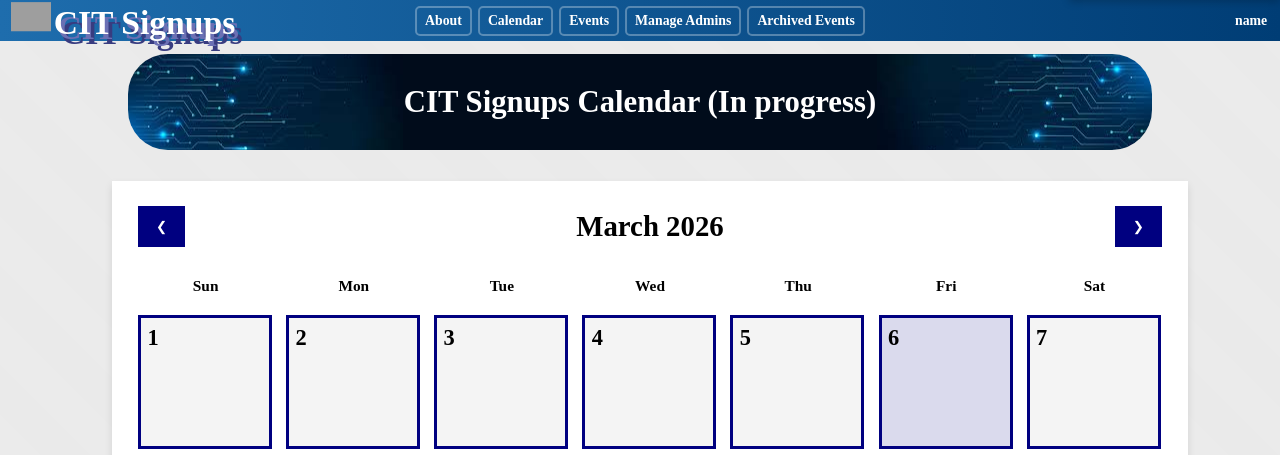
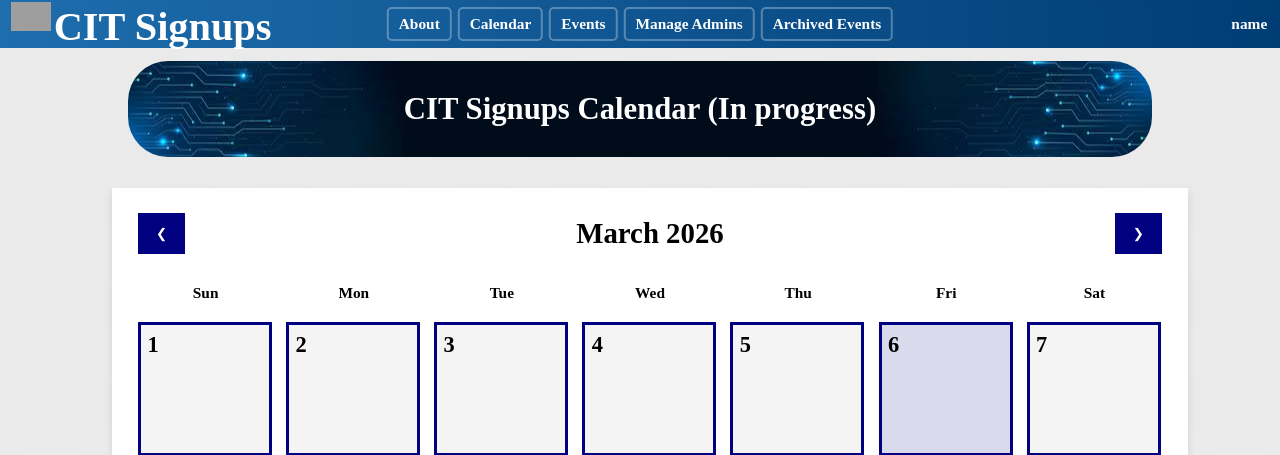
Before and after one commit to citdrhs/drsu, a Flask app: page /calendar in a window 1280 px wide. Shown: the top 455 px of the page. Run offline with Flask 3, Linux system fonts and the light colour scheme; the visitor is signed in with stand-in values (Sample User, id 1); data that the repository does not hold is empty; some libraries are stand-ins or nearby versions; grey boxes are pictures that could not be loaded.

Commit message:
Add files via upload

```diff
--- a/DRSU Sign-Ups Application/static/style.css
+++ b/DRSU Sign-Ups Application/static/style.css
@@ -27,7 +27,7 @@ body{
     margin: 0px;
     padding: 0px;
     width: 100%;
-    height: 7%;
+    height: 10.5%;
     top:0%;
     left: 0%;
     z-index: 5;
@@ -53,9 +53,9 @@ body{
 
 .headerItem {
     color: white;
-    font-size: 120%;
+    font-size: 130%;
     font-weight: bold;
-    padding: 8px 16px;
+    padding: 10px 18px;
     margin: 0;
     border: 2px solid rgba(255, 255, 255, 0.3);
     border-radius: 5px;
@@ -126,9 +126,8 @@ section a {
     font-weight:bolder;
     margin: 0px;
     margin-top: 1.7%;
-    font-size: 3.5vw;
+    font-size: 4vw;
     color: white;
-    text-shadow: 3.5px 5px rgb(107,112,180), 7px 10px rgb(56, 60, 128);
 }
 
 #calendarText {
@@ -520,11 +519,11 @@ section a {
     }
 
     .headerItem {
-        font-size: 1.8rem;
+        font-size: 1.95rem;
     }
 
     #CITSignups {
-        font-size: 2.2rem;
+        font-size: 2.5rem;
         margin-top: 1rem;
     }
 
@@ -648,11 +647,11 @@ section a {
     }
 
     .headerItem {
-        font-size: 2rem;
+        font-size: 2.1rem;
     }
 
     #CITSignups {
-        font-size: 2.5rem;
+        font-size: 2.8rem;
     }
 
     .eventTitle {
@@ -692,8 +691,8 @@ section a {
 
 @media (max-width: 1600px) {
     .headerItem {
-        font-size: 100%;
-        padding: 6px 10px;
+        font-size: 110%;
+        padding: 7px 12px;
     }
 
     #navLinks {
@@ -705,7 +704,7 @@ section a {
     }
 
     #CITSignups {
-        font-size: 2.8vw;
+        font-size: 3.3vw;
     }
 
     #CITLogo {
@@ -716,8 +715,8 @@ section a {
 
 @media (max-width: 1366px) {
     .headerItem {
-        font-size: 90%;
-        padding: 5px 8px;
+        font-size: 100%;
+        padding: 6px 10px;
     }
 
     #navLinks {
@@ -729,7 +728,7 @@ section a {
     }
 
     #CITSignups {
-        font-size: 2.5vw;
+        font-size: 3vw;
         left: 3%;
     }
 
@@ -747,7 +746,7 @@ section a {
     }
 
     #headerSection {
-        height: 8%;
+        height: 11.5%;
     }
 
     .headerItem {
```
